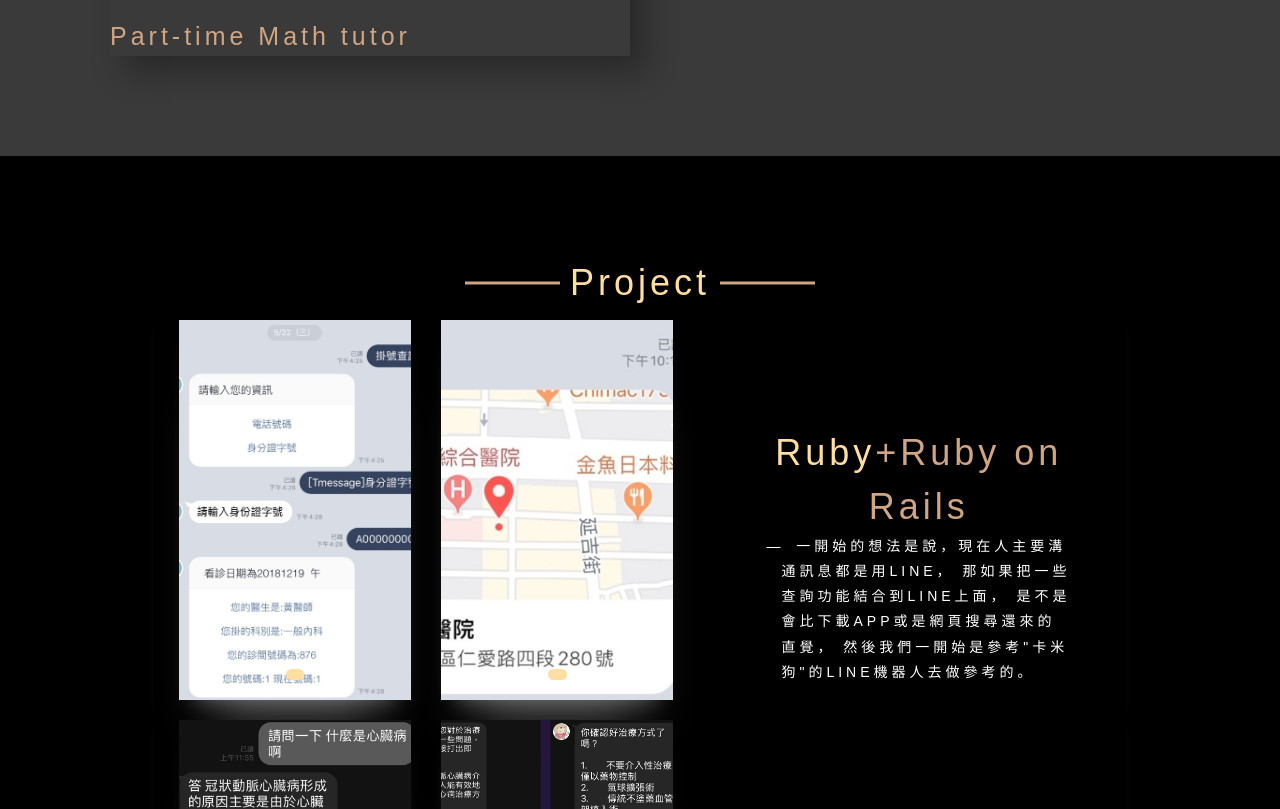
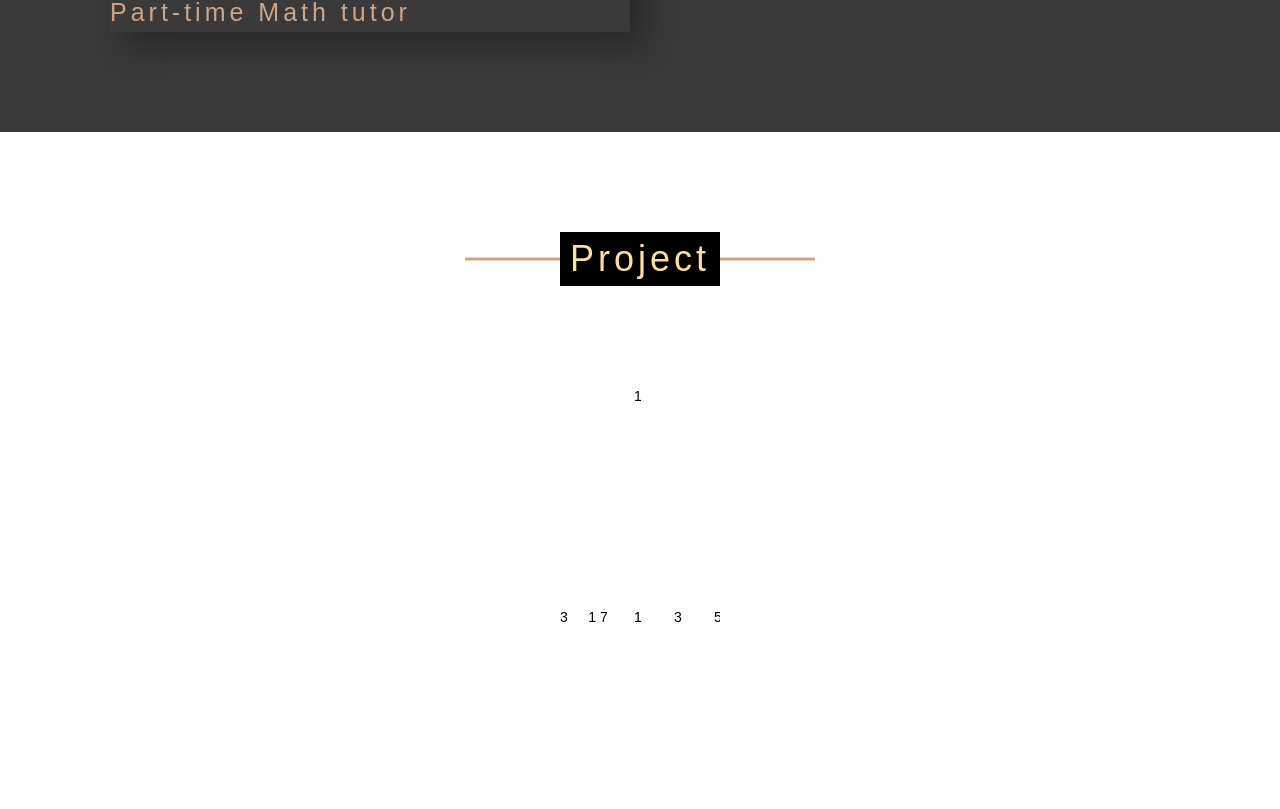
Before and after one commit to sungchian/sungchian-wen, a Vue app: page / in a window 1280 px wide. Shown: the part 3351-4160 px from the top of the page. Built offline with nearby package versions, Linux system fonts and the light colour scheme; a web font is replaced by a local one.

Commit message:
20230606 add carousel but not finish

```diff
--- a/package.json
+++ b/package.json
@@ -13,6 +13,7 @@
     "ramda": "^0.29.0",
     "vue": "^3.2.47",
     "vue-router": "^4.2.2",
+    "vue3-carousel": "^0.3.1",
     "vue3-typer": "^1.0.0"
   },
   "devDependencies": {
--- a/src/components/layouts/layout-default.vue
+++ b/src/components/layouts/layout-default.vue
@@ -280,7 +280,7 @@
       <div class="project-content">
         <h2 class="title"><div class="text">Project</div></h2>
       </div>
-      <div class="slick-slider">
+      <!-- <div class="slick-slider">
         <li>
           <div class="full-card">
             <div class="font-card robotoslab-card">
@@ -364,7 +364,8 @@
             </div>
           </div>
         </li>
-      </div>
+      </div> -->
+      <Carousel3 />
     </div>
   </section>
 
@@ -439,12 +440,14 @@
 import { ref, onMounted, onUnmounted } from "vue";
 import VueTyper from "vue3-typer";
 import "vue3-typer/dist/vue-typer.css";
+import Carousel3 from "../widgets/carousel3.vue";
+import Carousel2 from "../widgets/carousel2.vue";
 // import { useRoute } from "vue-router";
 // import { useAuthStore } from "@/store/auth/store";
 
 export default {
   name: "LayoutDefault",
-  components: { VueTyper },
+  components: { VueTyper, Carousel3, Carousel2 },
   setup() {
     const isSticky = ref(false);
     const isScrollUp = ref(false);
--- /dev/null
+++ b/src/components/widgets/carousel.vue
@@ -0,0 +1,84 @@
+<template>
+  <Carousel
+    id="gallery"
+    :items-to-show="1"
+    :wrap-around="false"
+    v-model="currentSlide"
+  >
+    <Slide v-for="slide in slides" :key="slide.id">
+      <div class="carousel__item">{{ slide.title }}</div>
+    </Slide>
+  </Carousel>
+
+  <Carousel
+    id="thumbnails"
+    :items-to-show="3"
+    :wrap-around="true"
+    v-model="currentSlide"
+    ref="carousel"
+  >
+    <Slide v-for="slide in slides" :key="slide.id">
+      <div class="carousel__item" @click="slideTo(slide.id - 1)">{{ slide.title }}</div>
+    </Slide>
+  </Carousel>
+</template>
+
+<script>
+import { defineComponent } from "vue";
+import { Carousel, Slide } from "vue3-carousel";
+
+import "vue3-carousel/dist/carousel.css";
+
+export default defineComponent({
+  name: "Gallery",
+  components: {
+    Carousel,
+    Slide,
+    Navigation,
+  },
+  data: () => ({
+    slides: [
+        {
+            id: 1,
+            title: 'Line 醫療查詢機器人',
+            subtitle: 'Ruby + +Ruby on Rails',
+            pic1: '../../assets/linebot01.jpg',
+            pic2:'../../assets/linebot02.jpg',
+            context: '一開始的想法是說，現在人主要溝通訊息都是用LINE，那如果把一些查詢功能結合到LINE上面，是不是會比下載APP或是網頁搜尋還來的直覺，然後我們一開始是參考"卡米狗"的LINE機器人去做參考的。'
+        },
+        {
+            id: 2,
+            title: 'Line 醫療查詢機器人2',
+            subtitle: 'Ruby + +Ruby on Rails',
+            pic1: '../../assets/linebot01.PNG',
+            pic2:'../../assets/linebot02.PNG',
+            context: '一開始的想法是說，現在人主要溝通訊息都是用LINE，那如果把一些查詢功能結合到LINE上面，是不是會比下載APP或是網頁搜尋還來的直覺，然後我們一開始是參考"卡米狗"的LINE機器人去做參考的。'
+        },
+        {
+            id: 3,
+            title: 'Line 醫療查詢機器人3',
+            subtitle: 'Ruby + +Ruby on Rails',
+            pic1: '../../assets/skh-project1.PNG',
+            pic2:'../../assets/skh-project2.PNG',
+            context: '一開始的想法是說，現在人主要溝通訊息都是用LINE，那如果把一些查詢功能結合到LINE上面，是不是會比下載APP或是網頁搜尋還來的直覺，然後我們一開始是參考"卡米狗"的LINE機器人去做參考的。'
+        }],
+    currentSlide:
+        {
+            id: 1,
+            title: 'Line 醫療查詢機器人',
+            subtitle: 'Ruby + +Ruby on Rails',
+            pic1: '../../assets/linebot01.jpg',
+            pic2:'../../assets/linebot02.jpg',
+            context: '一開始的想法是說，現在人主要溝通訊息都是用LINE，那如果把一些查詢功能結合到LINE上面，是不是會比下載APP或是網頁搜尋還來的直覺，然後我們一開始是參考"卡米狗"的LINE機器人去做參考的。'
+        },
+  }),
+  methods: {
+    slideTo(val) {
+        console.log("slideTo", val);
+        console.log(this.slides[val]);
+        console.log("currentSlide", this.currentSlide);
+        this.currentSlide = this.slides[val];
+    },
+  },
+});
+</script>
--- /dev/null
+++ b/src/components/widgets/carousel2.vue
@@ -0,0 +1,97 @@
+<template>
+  <Carousel
+    id="gallery"
+    :items-to-show="1"
+    :autoplay="2000"
+    :wrap-around="true"
+    v-model="currentSlide"
+  >
+    <Slide v-for="slide in slides" :key="slide.id">
+      <div class="carousel__item">{{ slide }}</div>
+    </Slide>
+  </Carousel>
+
+  <Carousel
+    id="thumbnails"
+    :items-to-show="3"
+    :wrap-around="true"
+    v-model="currentSlide"
+    ref="carousel"
+  >
+    <Slide v-for="slide in slides" :key="slide.id">
+      <div class="carousel__item" @click= "slideTo(slide.id - 1)">
+        {{ slide.title }}
+      </div>
+    </Slide>
+  </Carousel>
+</template>
+
+<script>
+import { defineComponent, reactive } from "vue";
+import { Carousel, Slide } from "vue3-carousel";
+
+import "vue3-carousel/dist/carousel.css";
+
+export default defineComponent({
+  name: "Gallery",
+  components: {
+    Carousel,
+    Slide,
+    Navigation,
+  },
+  setup() {
+    const slides = reactive([
+      {
+        id: 1,
+        title: "Line 醫療查詢機器人",
+        subtitle: "Ruby + +Ruby on Rails",
+        pic1: "../../assets/linebot01.jpg",
+        pic2: "../../assets/linebot02.jpg",
+        context:
+          '一開始的想法是說，現在人主要溝通訊息都是用LINE，那如果把一些查詢功能結合到LINE上面，是不是會比下載APP或是網頁搜尋還來的直覺，然後我們一開始是參考"卡米狗"的LINE機器人去做參考的。',
+      },
+      {
+        id: 2,
+        title: "SDM 問卷機器人",
+        subtitle: "Ruby + +Ruby on Rails",
+        pic1: "../../assets/linebot01.PNG",
+        pic2: "../../assets/linebot02.PNG",
+        context:
+          '一開始的想法是說，現在人主要溝通訊息都是用LINE，那如果把一些查詢功能結合到LINE上面，是不是會比下載APP或是網頁搜尋還來的直覺，然後我們一開始是參考"卡米狗"的LINE機器人去做參考的。',
+      },
+      {
+        id: 3,
+        title: "Line 醫療查詢機器人3",
+        subtitle: "Ruby + +Ruby on Rails",
+        pic1: "../../assets/skh-project1.PNG",
+        pic2: "../../assets/skh-project2.PNG",
+        context:
+          '一開始的想法是說，現在人主要溝通訊息都是用LINE，那如果把一些查詢功能結合到LINE上面，是不是會比下載APP或是網頁搜尋還來的直覺，然後我們一開始是參考"卡米狗"的LINE機器人去做參考的。',
+      },
+    ]);
+
+    let currentSlide = reactive({
+      id: 1,
+      title: "Line 醫療查詢機器人",
+      subtitle: "Ruby + +Ruby on Rails",
+      pic1: "../../assets/linebot01.jpg",
+      pic2: "../../assets/linebot02.jpg",
+      context:
+        '一開始的想法是說，現在人主要溝通訊息都是用LINE，那如果把一些查詢功能結合到LINE上面，是不是會比下載APP或是網頁搜尋還來的直覺，然後我們一開始是參考"卡米狗"的LINE機器人去做參考的。',
+    });
+
+    const slideTo = (page) => {
+      console.log("slideTo", page);
+      console.log(slides[page]);
+      console.log("currentSlide", currentSlide);
+      currentSlide = slides[page];
+    };
+
+    return {
+      slides,
+      currentSlide,
+      slideTo,
+    };
+  },
+});
+</script>
--- /dev/null
+++ b/src/components/widgets/carousel3.vue
@@ -0,0 +1,80 @@
+<template>
+  <Carousel id="gallery" :items-to-show="1" :wrap-around="false" v-model="currentSlide">
+    <Slide v-for="slide in test" :key="slide">
+      <div class="carousel__item">{{ slide }}</div>
+    </Slide>
+  </Carousel>
+
+  <Carousel
+    id="thumbnails"
+    :items-to-show="4"
+    :wrap-around="true"
+    v-model="currentSlide"
+    ref="carousel"
+  >
+    <Slide v-for="slide in test" :key="slide">
+      <div class="carousel__item" @click="slideTo((slide - 1)/2)">{{ slide }}</div>
+    </Slide>
+  </Carousel>
+</template>
+
+<script>
+import { ref, defineComponent, reactive } from "vue";
+import { Carousel, Slide } from "vue3-carousel";
+
+import "vue3-carousel/dist/carousel.css";
+
+export default defineComponent({
+  name: "Gallery",
+  components: {
+    Carousel,
+    Slide,
+    Navigation,
+  },
+  setup() {
+    const test = reactive([1,3,5,7,9,11,13,17])
+    const slides = reactive([
+      {
+        id: 1,
+        title: "Line 醫療查詢機器人",
+        subtitle: "Ruby + +Ruby on Rails",
+        pic1: "../../assets/linebot01.jpg",
+        pic2: "../../assets/linebot02.jpg",
+        context:
+          '一開始的想法是說，現在人主要溝通訊息都是用LINE，那如果把一些查詢功能結合到LINE上面，是不是會比下載APP或是網頁搜尋還來的直覺，然後我們一開始是參考"卡米狗"的LINE機器人去做參考的。',
+      },
+      {
+        id: 2,
+        title: "SDM 問卷機器人",
+        subtitle: "Ruby + +Ruby on Rails",
+        pic1: "../../assets/linebot01.PNG",
+        pic2: "../../assets/linebot02.PNG",
+        context:
+          '一開始的想法是說，現在人主要溝通訊息都是用LINE，那如果把一些查詢功能結合到LINE上面，是不是會比下載APP或是網頁搜尋還來的直覺，然後我們一開始是參考"卡米狗"的LINE機器人去做參考的。',
+      },
+      {
+        id: 3,
+        title: "Line 醫療查詢機器人3",
+        subtitle: "Ruby + +Ruby on Rails",
+        pic1: "../../assets/skh-project1.PNG",
+        pic2: "../../assets/skh-project2.PNG",
+        context:
+          '一開始的想法是說，現在人主要溝通訊息都是用LINE，那如果把一些查詢功能結合到LINE上面，是不是會比下載APP或是網頁搜尋還來的直覺，然後我們一開始是參考"卡米狗"的LINE機器人去做參考的。',
+      },
+    ]);
+
+    let currentSlide = ref("0");
+
+    const slideTo = (val) => {
+      currentSlide.value = String(val)
+    };
+
+    return {
+      test,
+      slides,
+      currentSlide,
+      slideTo,
+    };
+  },
+});
+</script>
--- a/src/style.css
+++ b/src/style.css
@@ -46,6 +46,11 @@
     /* margin-bottom: 100px; */
     padding: 100px 0;
     /* min-width: 1500px; */
+}
+
+.sticky {
+    /* 不加這個tailwind會蓋過去 */
+    position: fixed !important;
 }
 
 .navbar{
@@ -411,7 +416,8 @@
 }
 
 .skill-item .skill-name, .skill-item .skill-p ul li{
-    padding-bottom: 30px;
+    padding: 10px 0;
+    font-size: 20px;
 }
 
 
@@ -425,7 +431,7 @@
     width: 80%;
     height: 3px;
     background-color: var(--gold);
-    top: 25px;
+    top: 40px;
     left: 50%;
     transform: translateX(-50%);
 }
@@ -523,7 +529,8 @@
 
 /*================================ project section style ================================*/
 .project{
-    background: var(--black);
+    /* background: var(--black); */
+    background: var(--white);
     justify-content: center;
     align-items: center;
     font-size: 14px;
--- a/tailwind.config.js
+++ b/tailwind.config.js
@@ -1,8 +1,12 @@
 /** @type {import('tailwindcss').Config} */
 export default {
   content: ["./src/**/*.vue", "./index.html", "./src/**/*.{js,ts,jsx,tsx}"],
+  // prefix: 'tw-',
   theme: {
     extend: {},
   },
   plugins: [],
+  corePlugins: {
+    sticky: false,
+  },
 };
```
Also changed, not shown: 1 other file (tests, documents, lock files or other folders).
